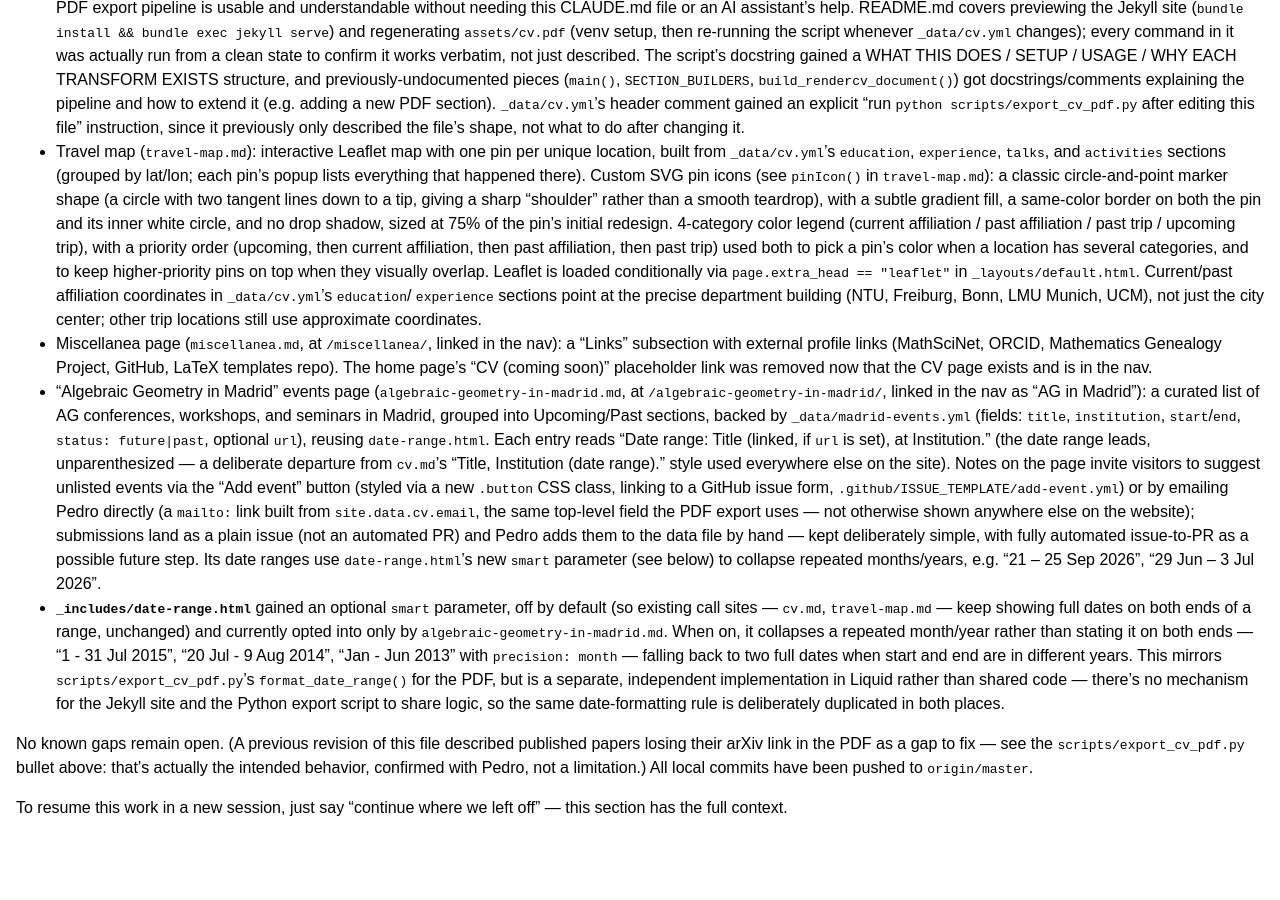
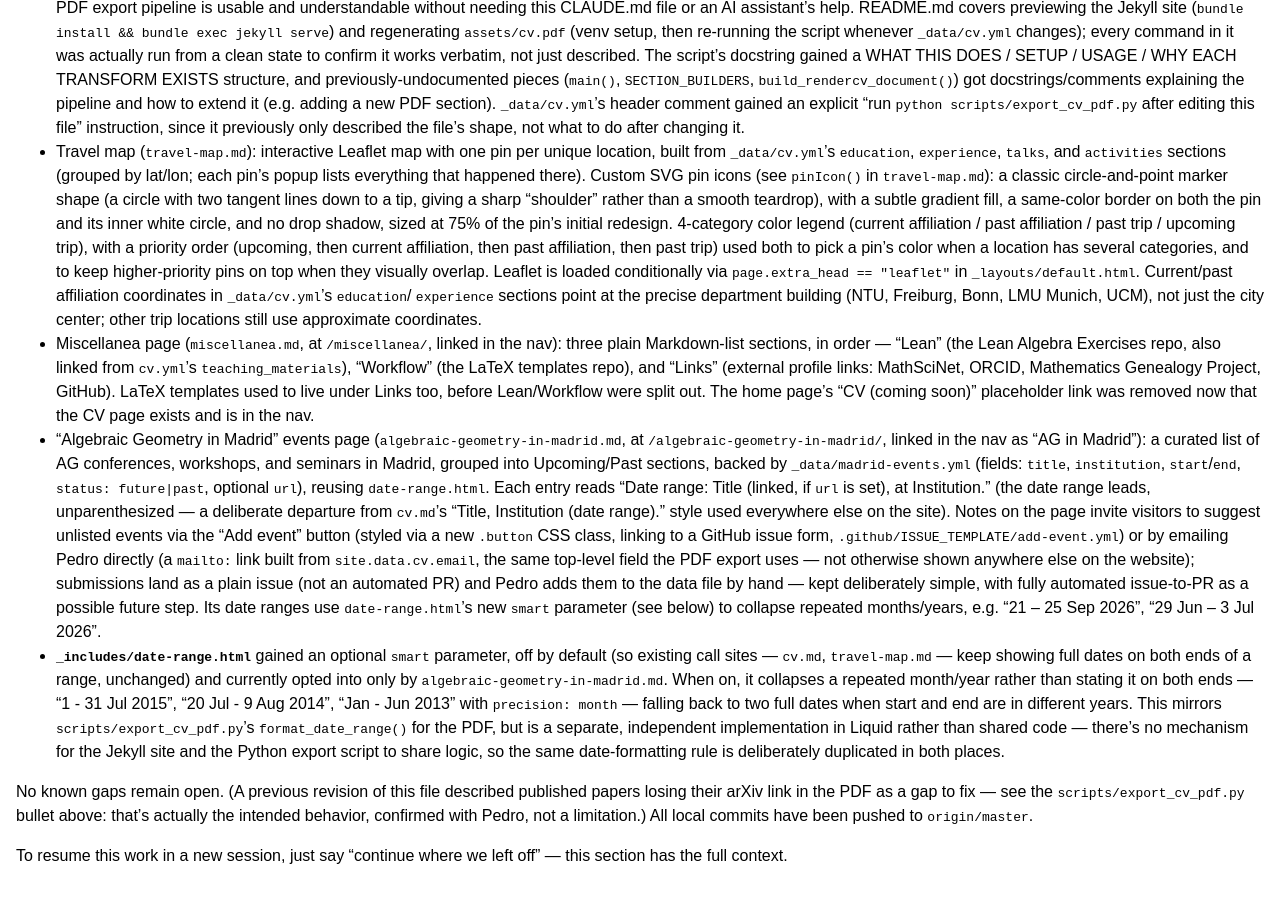
Before and after one commit to pedro-nunez/pedro-nunez.github.io, a Jekyll site: the page built from CLAUDE.md, in a window 1280 px wide and 900 px high, scrolled down 3110 px. Built offline with Jekyll 4.4.1, drawn with Linux system fonts in a browser that asks for light colours; our own code applies the rules of GitHub Pages for plain Markdown files; before the commit the page ends 3962 px from its top, so only the background shows below that.

Commit message:
Split Lean and Workflow into their own sections on Miscellanea
Co-Authored-By: Claude Sonnet 5 <noreply@anthropic.com>
Claude-Session: https://claude.ai/code/session_01DA8FQP4BUd5mDBeFEEDyRN

```diff
--- a/CLAUDE.md
+++ b/CLAUDE.md
@@ -281,8 +281,12 @@ Built, committed, step by step (see git log for the full sequence):
   Freiburg, Bonn, LMU Munich, UCM), not just the city center; other
   trip locations still use approximate coordinates.
 - Miscellanea page (`miscellanea.md`, at `/miscellanea/`, linked in the
-  nav): a "Links" subsection with external profile links (MathSciNet,
-  ORCID, Mathematics Genealogy Project, GitHub, LaTeX templates repo).
+  nav): three plain Markdown-list sections, in order — "Lean" (the Lean
+  Algebra Exercises repo, also linked from `cv.yml`'s
+  `teaching_materials`), "Workflow" (the LaTeX templates repo), and
+  "Links" (external profile links: MathSciNet, ORCID, Mathematics
+  Genealogy Project, GitHub). LaTeX templates used to live under Links
+  too, before Lean/Workflow were split out.
   The home page's "CV (coming soon)" placeholder link was removed now
   that the CV page exists and is in the nav.
 - "Algebraic Geometry in Madrid" events page
```
Also changed, not shown: miscellanea.md (+8 -1 lines).
